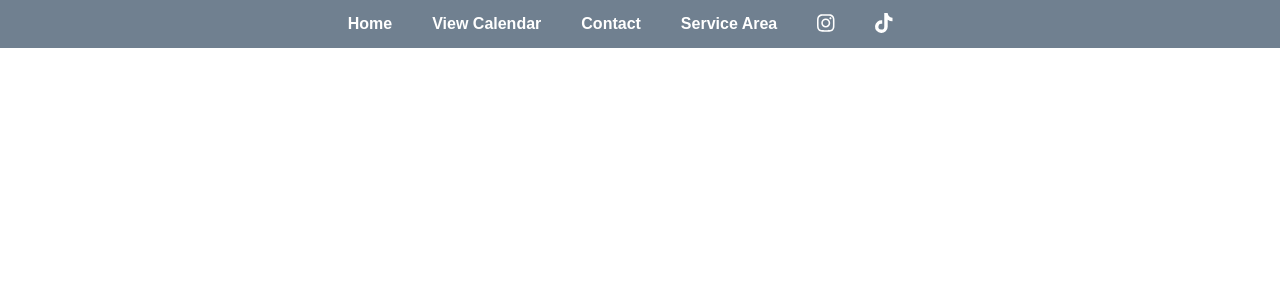
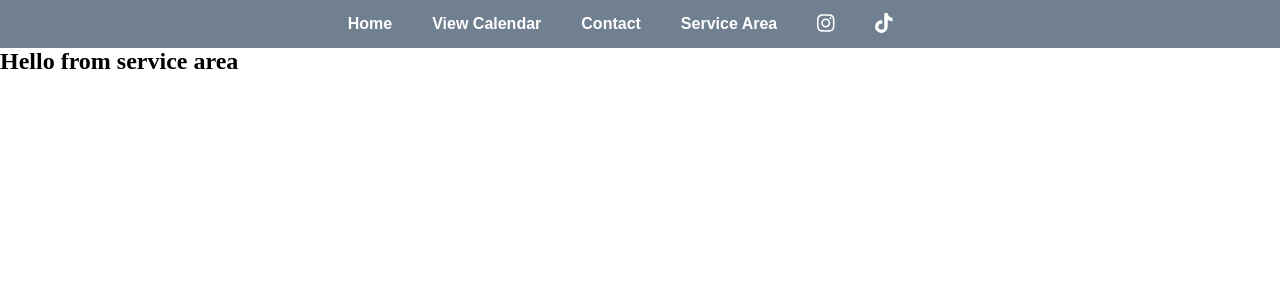
Before and after one commit to MattBaum4/FC2024FRONT, a React (Create React App) app in the folder fc-app/fc2024app/: page /service-area in a window 1280 px wide. Shown: the top 300 px of the page. Built offline with nearby package versions, Linux system fonts and the light colour scheme.

Commit message:
added additional pages, and prepared for api integration

```diff
--- a/fc-app/fc2024app/src/App.jsx
+++ b/fc-app/fc2024app/src/App.jsx
@@ -6,6 +6,8 @@ import BookOnlineSection from "./components/book-section/Book.jsx";
 import AboutSection from "./components/about-section/About.jsx";
 import { BrowserRouter as Router, Route, Routes } from "react-router-dom";
 import ContactSection from "./components/contact-section/Contact.jsx";
+import CalendarSection from "./components/calendar-section/Calendar.jsx";
+import ServiceAreaSection from "./components/serviceArea-section/ServiceArea.jsx";
 
 function App() {
   return (
@@ -15,6 +17,8 @@ function App() {
       <Routes>
         <Route exact path="/" element={<BodySection/>}/> {/* This is the main page */}
         <Route exact path="/contact" element={<ContactSection/>}/>
+        <Route exact path="/calendar" element={<CalendarSection/>}/>
+        <Route exact path="/service-area" element={<ServiceAreaSection/>}/>
       </Routes>
       <AboutSection />
       <BookOnlineSection />
--- a/fc-app/fc2024app/src/components/book-section/Book.css
+++ b/fc-app/fc2024app/src/components/book-section/Book.css
@@ -37,6 +37,8 @@
 .card-imgs{
     height: 275px;
     width: 350px;
+    border-top: 2px solid black;
+    border-bottom: 2px solid black;
 }
 
 .card-btns{
--- /dev/null
+++ b/fc-app/fc2024app/src/components/calendar-section/Calendar.jsx
@@ -0,0 +1,11 @@
+import "./calendar.css"
+
+const CalendarSection = () => {
+    return (
+        <>
+        <h2>Hello from calendar</h2>
+        </>
+     );
+}
+
+export default CalendarSection;
--- a/fc-app/fc2024app/src/components/navbar-section/NavigationBar.jsx
+++ b/fc-app/fc2024app/src/components/navbar-section/NavigationBar.jsx
@@ -24,7 +24,7 @@ const NavigationBar = () => {
             </li>
             <li>
               {" "}
-              <a href="section4"  onClick={() => scrollToSection("section4") }>Service Area</a>
+              <Link to="/service-area">Service Area</Link>
             </li>
             <li>
               <a
--- /dev/null
+++ b/fc-app/fc2024app/src/components/serviceArea-section/ServiceArea.jsx
@@ -0,0 +1,8 @@
+const ServiceAreaSection = () => {
+    return (
+    <>
+    <h2>Hello from service area</h2>
+    </> );
+}
+
+export default ServiceAreaSection;
```
Also changed, not shown: fc-app/fc2024app/src/components/calendar-section/calendar.css (added).
